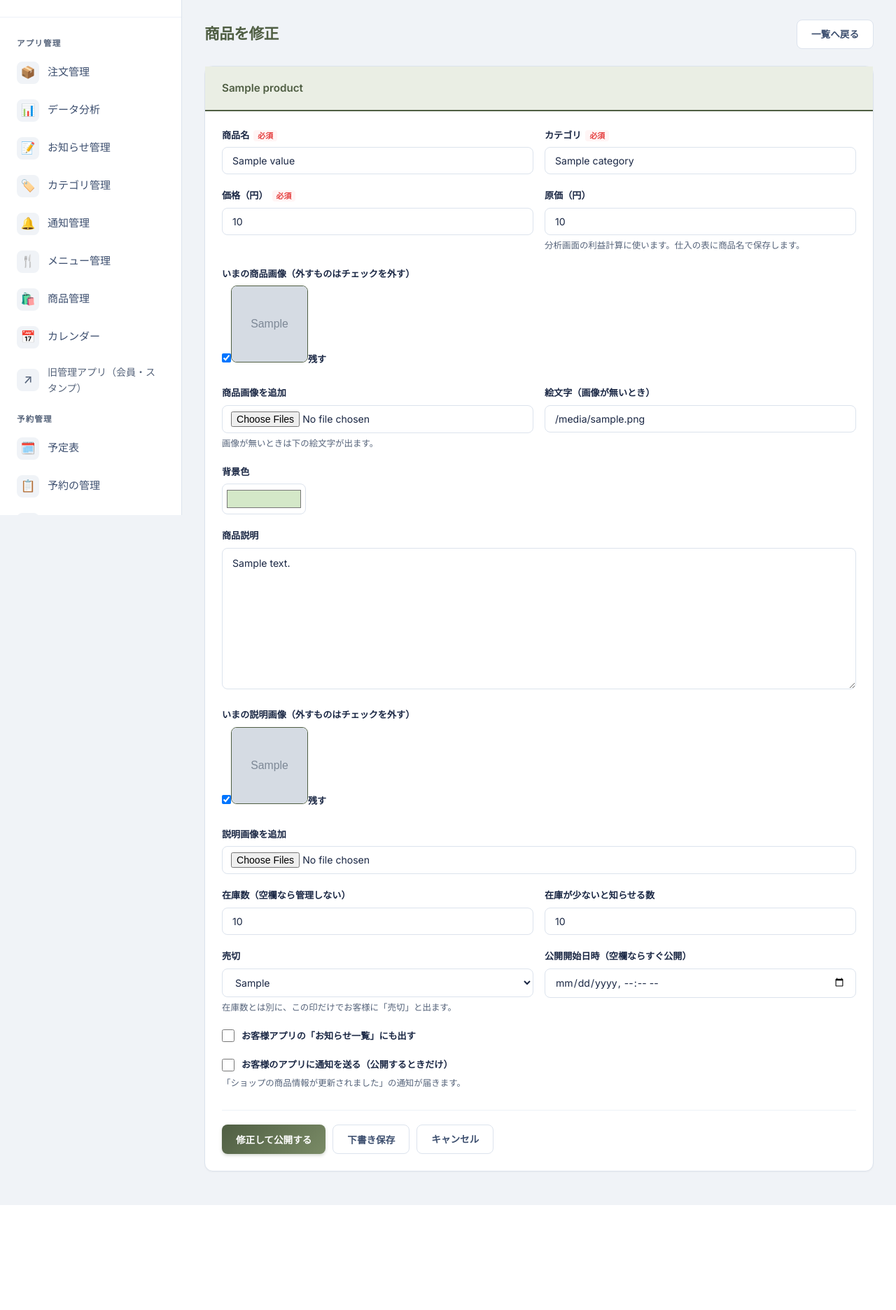
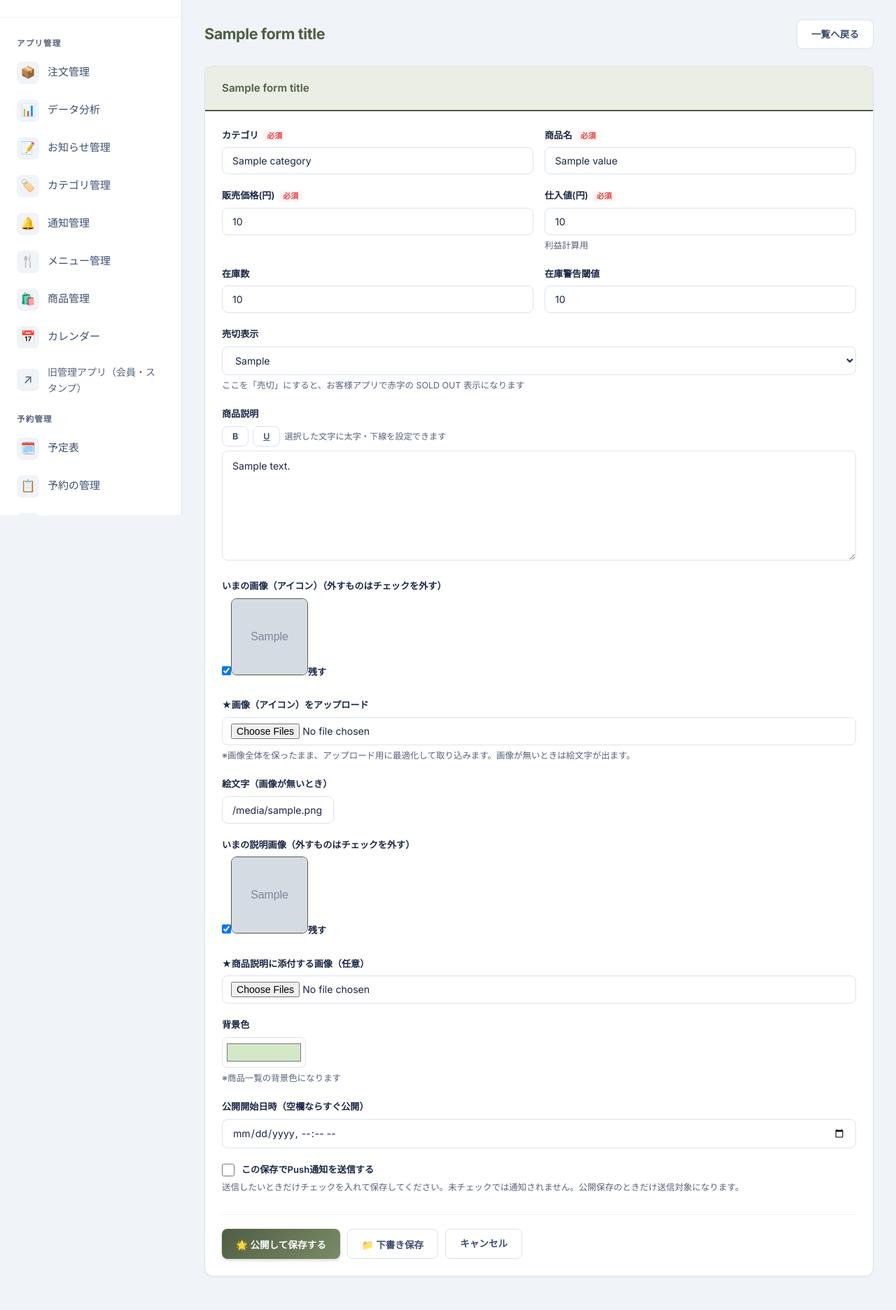
Before and after one commit to mayumi-josanin/mayumi-app, a Django app: template server/apps/manage/templates/manage/product_form.html in a window 1280 px wide. Shown: the part 64-1936 px from the top of the page at 70% size. Before the commit the page ends 1786 px from the top, so only its background shows below. Run offline with Django 5.2, Linux system fonts and the light colour scheme; tables that the repository leaves empty hold one stand-in row (values such as "Sample post"); the template is opened without the code that fills it: values that come from a table or form of the project are taken from there, most other values are stand-ins (such as "Sample title", 1, 10 or a date in 2020); grey boxes marked "Sample" are stand-in pictures.

Commit message:
管理画面: 商品管理を旧管理アプリと同じ中身に（集計・検索・行内編集・複製・一括削除）
Co-Authored-By: Claude Fable 5.1 <noreply@anthropic.com>
Claude-Session: https://claude.ai/code/session_01NKUtzk3Xr93PyYoGcDnCfr

```diff
--- /dev/null
+++ b/server/apps/manage/templates/manage/_product_row_forms.html
@@ -0,0 +1,2 @@
+<form id="prow-{{ item.p.sheet_row }}" method="post" action="{% url 'manage:product_row_save' item.p.sheet_row %}">{% csrf_token %}<input type="hidden" name="next" value="{{ request.get_full_path }}"></form>
+<form id="pdel-{{ item.p.sheet_row }}" method="post" action="{% url 'manage:product_delete' item.p.sheet_row %}">{% csrf_token %}</form>
--- a/server/apps/manage/templates/manage/product_form.html
+++ b/server/apps/manage/templates/manage/product_form.html
@@ -1,130 +1,125 @@
 {% extends "manage/base.html" %}
 
-{% block title %}{% if product %}商品を修正{% else %}商品を追加{% endif %} | まゆみ助産院 管理画面{% endblock %}
+{% block title %}{{ form_title }} | まゆみ助産院 管理画面{% endblock %}
 {% block topbar_title %}商品管理{% endblock %}
 
 {% block content %}
 <div class="page-header">
-  <h1>{% if product %}商品を修正{% else %}新しい商品{% endif %}</h1>
+  <h1>{{ form_title }}</h1>
   <div class="page-header-actions"><a class="btn btn-outline" href="{% url 'manage:product_list' %}">一覧へ戻る</a></div>
 </div>
 
 <div class="card">
-  <div class="card-header"><h2>{% if product %}{{ product.name }}{% else %}商品の内容{% endif %}</h2></div>
+  <div class="card-header"><h2>{{ form_title }}</h2></div>
   <div class="card-body">
     <form method="post" enctype="multipart/form-data">
       {% csrf_token %}
       <div class="form-row">
         <div class="form-group">
-          <label for="p-name">商品名<span class="required">必須</span></label>
-          <input id="p-name" name="name" class="form-control" required maxlength="255" value="{{ values.name|default:'' }}">
-        </div>
-        <div class="form-group">
           <label for="p-cat">カテゴリ<span class="required">必須</span></label>
           <input id="p-cat" name="category" class="form-control" list="prod-cats" required value="{{ values.category|default:'' }}" placeholder="例：よもぎ茶">
           <datalist id="prod-cats">{% for c in categories %}<option value="{{ c }}">{% endfor %}</datalist>
         </div>
+        <div class="form-group">
+          <label for="p-name">商品名<span class="required">必須</span></label>
+          <input id="p-name" name="name" class="form-control" required maxlength="255" value="{{ values.name|default:'' }}">
+        </div>
       </div>
       <div class="form-row">
         <div class="form-group">
-          <label for="p-price">価格（円）<span class="required">必須</span></label>
+          <label for="p-price">販売価格(円)<span class="required">必須</span></label>
           <input id="p-price" name="price" type="number" min="0" class="form-control" required value="{{ values.price|default:'' }}">
         </div>
         <div class="form-group">
-          <label for="p-cost">原価（円）</label>
-          <input id="p-cost" name="costPrice" type="number" min="0" step="1" class="form-control" value="{{ values.costPrice|default:'' }}">
-          <div class="form-hint">分析画面の利益計算に使います。仕入の表に商品名で保存します。</div>
+          <label for="p-cost">仕入値(円)<span class="required">必須</span></label>
+          <input id="p-cost" name="costPrice" type="number" min="0" step="1" class="form-control" required value="{{ values.costPrice|default:'' }}">
+          <div class="form-hint">利益計算用</div>
         </div>
+      </div>
+      <div class="form-row">
+        <div class="form-group">
+          <label for="p-stock">在庫数</label>
+          <input id="p-stock" name="stockQty" type="number" min="0" class="form-control" value="{{ values.stockQty|default_if_none:'0' }}">
+        </div>
+        <div class="form-group">
+          <label for="p-low">在庫警告閾値</label>
+          <input id="p-low" name="lowStockThreshold" type="number" min="0" class="form-control" value="{{ values.lowStockThreshold|default_if_none:'0' }}">
+        </div>
+      </div>
+      <div class="form-group">
+        <label for="p-sold">売切表示</label>
+        <select id="p-sold" name="soldOutStatus" class="form-control">
+          {% for s in sold_out_choices %}<option value="{{ s }}" {% if values.soldOutStatus == s %}selected{% endif %}>{{ s }}</option>{% endfor %}
+        </select>
+        <div class="form-hint">ここを「売切」にすると、お客様アプリで赤字の SOLD OUT 表示になります</div>
+      </div>
+
+      <div class="form-group">
+        <label for="p-desc">商品説明</label>
+        <div class="inline-form" style="gap:6px;margin-bottom:6px">
+          <button type="button" class="btn btn-outline btn-sm" onclick="wrapSel('p-desc','<strong>','</strong>')"><strong>B</strong></button>
+          <button type="button" class="btn btn-outline btn-sm" onclick="wrapSel('p-desc','<u>','</u>')"><u>U</u></button>
+          <span class="sub">選択した文字に太字・下線を設定できます</span>
+        </div>
+        <textarea id="p-desc" name="description" class="form-control" rows="6">{{ values.description|default:'' }}</textarea>
       </div>
 
       {% if existing_images %}
         <div class="form-group">
-          <label>いまの商品画像（外すものはチェックを外す）</label>
-          <div class="image-keep">
-            {% for url in existing_images %}
-              <label class="image-keep-item"><input type="checkbox" name="keep_image" value="{{ url }}" checked><img src="{{ url }}" alt=""><span>残す</span></label>
-            {% endfor %}
-          </div>
+          <label>いまの画像（アイコン）（外すものはチェックを外す）</label>
+          <div class="image-keep">{% for url in existing_images %}<label class="image-keep-item"><input type="checkbox" name="keep_image" value="{{ url }}" checked><img src="{{ url }}" alt=""><span>残す</span></label>{% endfor %}</div>
         </div>
       {% endif %}
-      <div class="form-row">
+      <div class="form-group">
+        <label for="p-img">★画像（アイコン）をアップロード</label>
+        <input id="p-img" name="images" type="file" class="form-control" accept="image/jpeg,image/png,image/gif,image/webp" multiple>
+        <div class="form-hint">※画像全体を保ったまま、アップロード用に最適化して取り込みます。画像が無いときは絵文字が出ます。</div>
+      </div>
+      <div class="form-group">
+        <label for="p-icon">絵文字（画像が無いとき）</label>
+        <input id="p-icon" name="icon" class="form-control" maxlength="8" value="{{ values.icon|default:'' }}" placeholder="🌿" style="max-width:160px">
+      </div>
+      {% if existing_desc_images %}
         <div class="form-group">
-          <label for="p-img">商品画像を追加</label>
-          <input id="p-img" name="images" type="file" class="form-control" accept="image/*" multiple>
-          <div class="form-hint">画像が無いときは下の絵文字が出ます。</div>
+          <label>いまの説明画像（外すものはチェックを外す）</label>
+          <div class="image-keep">{% for url in existing_desc_images %}<label class="image-keep-item"><input type="checkbox" name="keep_desc_image" value="{{ url }}" checked><img src="{{ url }}" alt=""><span>残す</span></label>{% endfor %}</div>
         </div>
-        <div class="form-group">
-          <label for="p-icon">絵文字（画像が無いとき）</label>
-          <input id="p-icon" name="icon" class="form-control" maxlength="8" value="{{ values.icon|default:'' }}" placeholder="🌿">
-        </div>
+      {% endif %}
+      <div class="form-group">
+        <label for="p-dimg">★商品説明に添付する画像（任意）</label>
+        <input id="p-dimg" name="desc_images" type="file" class="form-control" accept="image/jpeg,image/png,image/gif,image/webp" multiple>
       </div>
       <div class="form-group">
         <label for="p-bg">背景色</label>
         <input id="p-bg" name="bg" type="color" class="form-control" style="width:120px;height:44px;padding:4px" value="{{ values.bg|default:'#d4e8c8' }}">
-      </div>
-
-      <div class="form-group">
-        <label for="p-desc">商品説明</label>
-        <textarea id="p-desc" name="description" class="form-control" rows="8">{{ values.description|default:'' }}</textarea>
-      </div>
-      {% if existing_desc_images %}
-        <div class="form-group">
-          <label>いまの説明画像（外すものはチェックを外す）</label>
-          <div class="image-keep">
-            {% for url in existing_desc_images %}
-              <label class="image-keep-item"><input type="checkbox" name="keep_desc_image" value="{{ url }}" checked><img src="{{ url }}" alt=""><span>残す</span></label>
-            {% endfor %}
-          </div>
-        </div>
-      {% endif %}
-      <div class="form-group">
-        <label for="p-dimg">説明画像を追加</label>
-        <input id="p-dimg" name="desc_images" type="file" class="form-control" accept="image/*" multiple>
-      </div>
-
-      <div class="form-row">
-        <div class="form-group">
-          <label for="p-stock">在庫数（空欄なら管理しない）</label>
-          <input id="p-stock" name="stockQty" type="number" min="0" class="form-control" value="{{ values.stockQty|default_if_none:'' }}">
-        </div>
-        <div class="form-group">
-          <label for="p-low">在庫が少ないと知らせる数</label>
-          <input id="p-low" name="lowStockThreshold" type="number" min="0" class="form-control" value="{{ values.lowStockThreshold|default_if_none:'' }}">
-        </div>
-      </div>
-      <div class="form-row">
-        <div class="form-group">
-          <label for="p-sold">売切</label>
-          <select id="p-sold" name="soldOutStatus" class="form-control">
-            {% for s in sold_out_choices %}<option value="{{ s }}" {% if values.soldOutStatus == s %}selected{% endif %}>{{ s }}</option>{% endfor %}
-          </select>
-          <div class="form-hint">在庫数とは別に、この印だけでお客様に「売切」と出ます。</div>
-        </div>
-        <div class="form-group">
-          <label for="p-at">公開開始日時（空欄ならすぐ公開）</label>
-          <input id="p-at" name="publishAt" type="datetime-local" class="form-control" value="{{ values.publishAt|default:'' }}">
-        </div>
+        <div class="form-hint">※商品一覧の背景色になります</div>
       </div>
       <div class="form-group">
-        <div class="form-check">
-          <input type="checkbox" id="p-notice" name="notice_listed" {% if values.notice_listed %}checked{% endif %}>
-          <label for="p-notice">お客様アプリの「お知らせ一覧」にも出す</label>
-        </div>
+        <label for="p-at">公開開始日時（空欄ならすぐ公開）</label>
+        <input id="p-at" name="publishAt" type="datetime-local" class="form-control" value="{{ values.publishAt|default:'' }}">
       </div>
       <div class="form-group">
         <div class="form-check">
           <input type="checkbox" id="p-push" name="send_push">
-          <label for="p-push">お客様のアプリに通知を送る（公開するときだけ）</label>
+          <label for="p-push">この保存でPush通知を送信する</label>
         </div>
-        <div class="form-hint">「ショップの商品情報が更新されました」の通知が届きます。</div>
+        <div class="form-hint">送信したいときだけチェックを入れて保存してください。未チェックでは通知されません。公開保存のときだけ送信対象になります。</div>
       </div>
 
       <div class="form-actions">
-        <button type="submit" name="status" value="公開" class="btn btn-primary">{% if product %}修正して公開する{% else %}公開して追加する{% endif %}</button>
-        <button type="submit" name="status" value="非公開" class="btn btn-outline">下書き保存</button>
+        <button type="submit" name="status" value="公開" class="btn btn-primary">🌟 公開して{% if product and not clone %}保存する{% else %}追加する{% endif %}</button>
+        <button type="submit" name="status" value="非公開" class="btn btn-outline">📁 下書き保存</button>
         <a class="btn btn-outline" href="{% url 'manage:product_list' %}">キャンセル</a>
       </div>
     </form>
   </div>
 </div>
+<script>
+function wrapSel(id, open, close) {
+  var el = document.getElementById(id); if (!el) return;
+  var s = el.selectionStart, e = el.selectionEnd, v = el.value;
+  el.value = v.slice(0, s) + open + v.slice(s, e) + close + v.slice(e);
+  el.focus(); el.selectionStart = s + open.length; el.selectionEnd = e + open.length;
+}
+</script>
 {% endblock %}
--- a/server/apps/manage/urls.py
+++ b/server/apps/manage/urls.py
@@ -37,9 +37,10 @@ urlpatterns = [
     path("menus/<int:row>/delete/", views_menu.menu_delete, name="menu_delete"),
     path("products/", views_product.product_list, name="product_list"),
     path("products/new/", views_product.product_create, name="product_create"),
+    path("products/bulk-delete/", views_product.product_bulk_delete, name="product_bulk_delete"),
     path("products/<int:row>/", views_product.product_edit, name="product_edit"),
-    path("products/<int:row>/toggle/", views_product.product_toggle, name="product_toggle"),
-    path("products/<int:row>/sold-out/", views_product.product_sold_out, name="product_sold_out"),
+    path("products/<int:row>/clone/", views_product.product_clone, name="product_clone"),
+    path("products/<int:row>/row-save/", views_product.product_row_save, name="product_row_save"),
     path("products/<int:row>/delete/", views_product.product_delete, name="product_delete"),
     path("calendar/", views_calendar.calendar_list, name="calendar_list"),
     path("calendar/new/", views_calendar.calendar_create, name="calendar_create"),
```
Also changed, not shown: server/apps/manage/templates/manage/_product_table.html (+25 -22 lines), server/apps/manage/templates/manage/product_list.html (+48 -10 lines), server/apps/manage/views_product.py (+108 -56 lines), server/tests/conftest.py (+27 -0 lines), server/tests/test_manage_menu_product.py (+0 -67 lines), server/tests/test_manage_product.py (added, +106 -0 lines).
